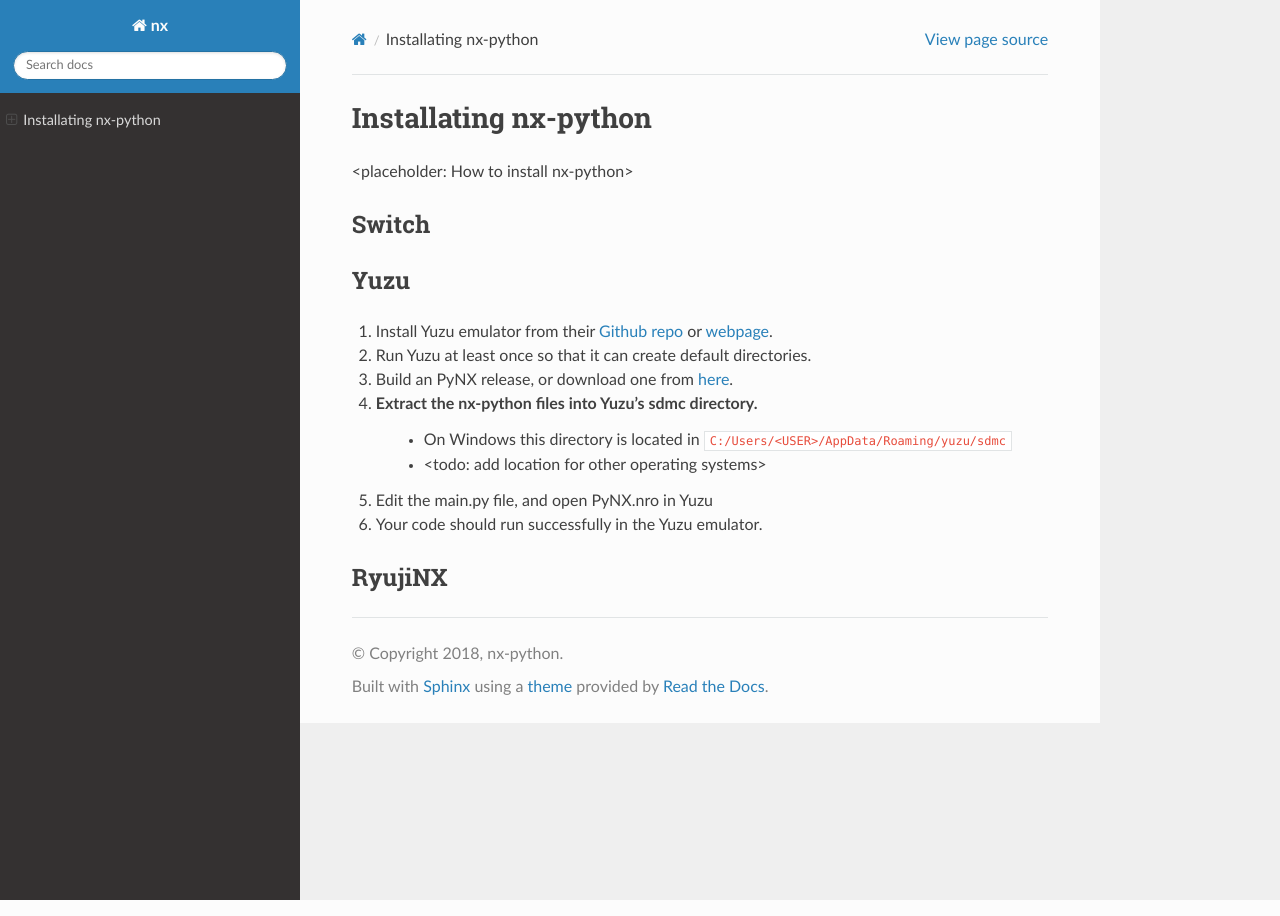
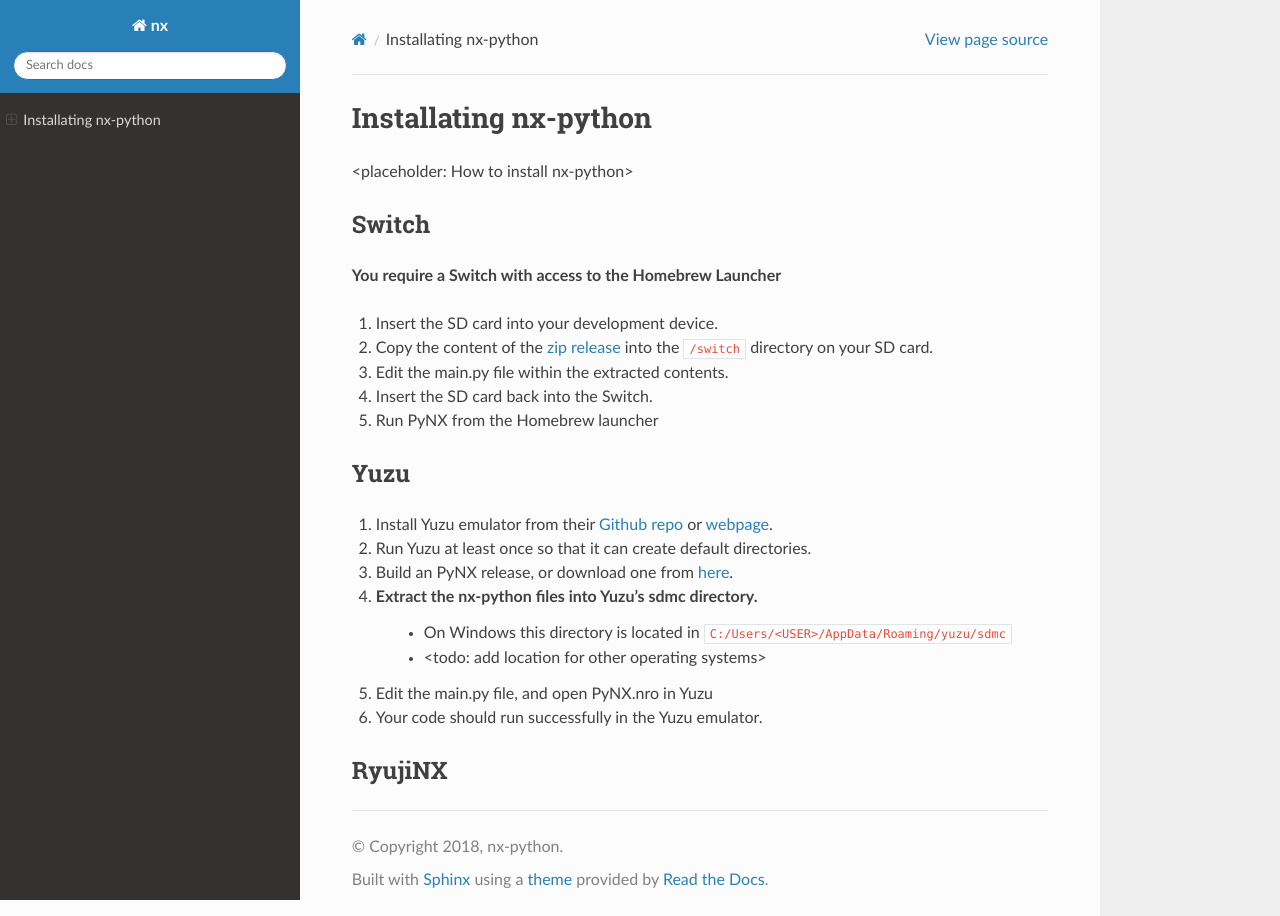
Before and after one commit to nx-python/nx, a Sphinx documentation site: the page built from docs/getting_started/installation.rst, in a window 1280 px wide. Built offline with Sphinx 7.4.7 and the Read the Docs theme 2.0.0, drawn with Linux system fonts in a browser that asks for light colours.

Commit message:
Added Switch installation to the installation page

```diff
--- a/docs/getting_started/installation.rst
+++ b/docs/getting_started/installation.rst
@@ -8,7 +8,13 @@ Installating nx-python
 
 Switch
 ------------------
+**You require a Switch with access to the Homebrew Launcher**
 
+1. Insert the SD card into your development device.
+2. Copy the content of the `zip release <https://github.com/nx-python/PyNX/releases>`_ into the ``/switch`` directory on your SD card.
+3. Edit the main.py file within the extracted contents.
+4. Insert the SD card back into the Switch.
+5. Run PyNX from the Homebrew launcher
 
 Yuzu
 ------------------
```
